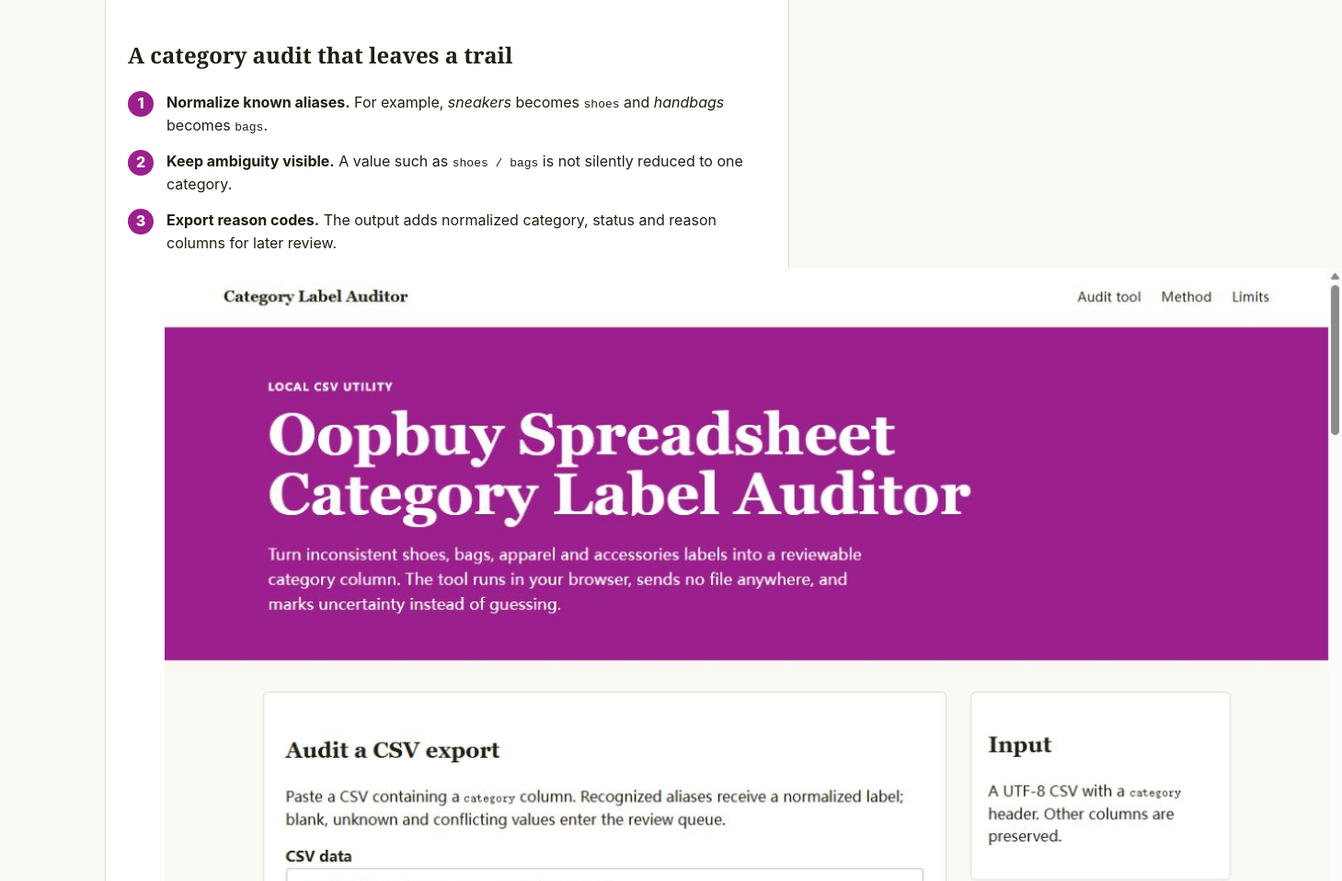
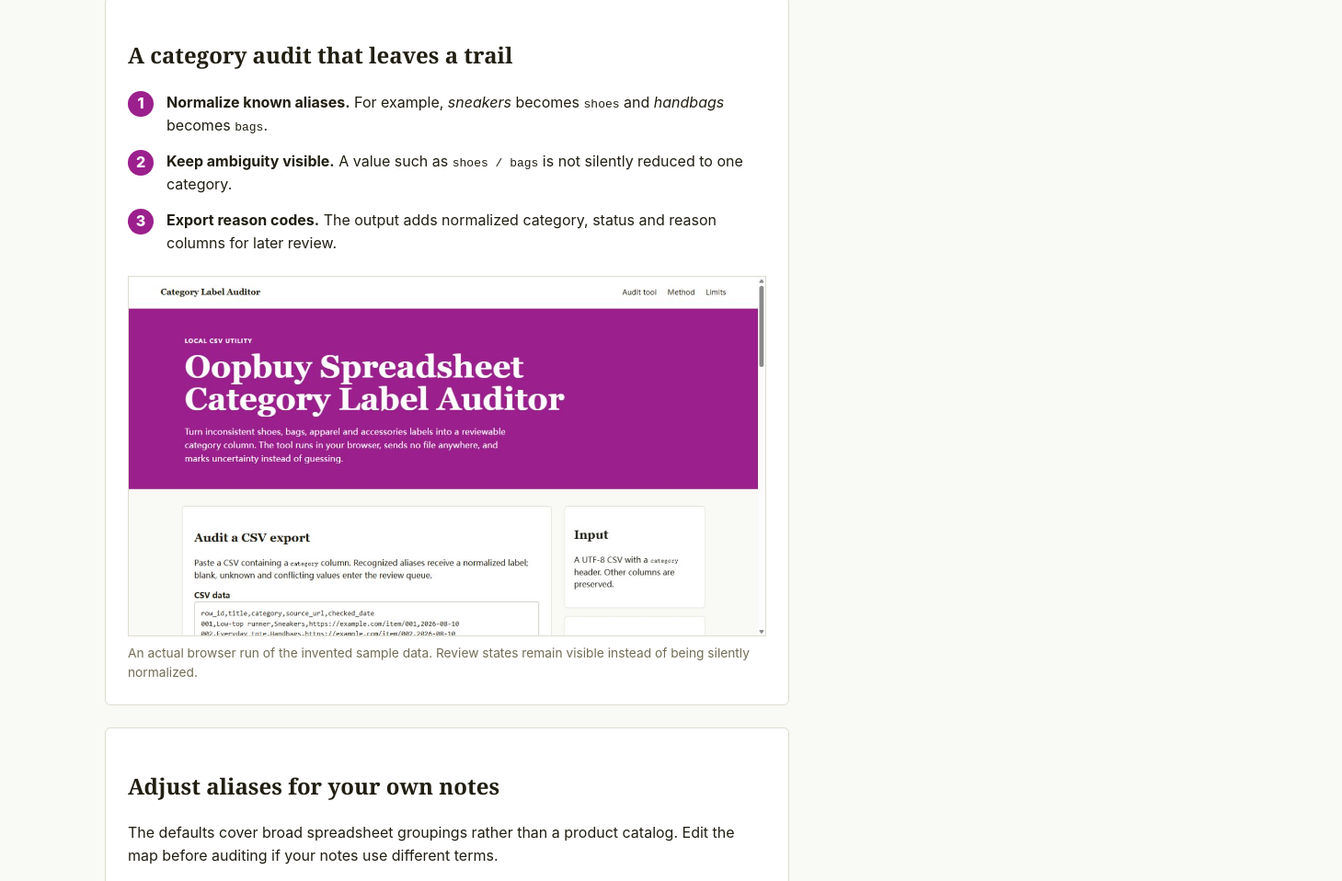
Before and after one commit to buykit-resource-hub-2026/oopbuy-spreadsheet-category-label-auditor, a website with bundled scripts: page index.html in a window 1280 px wide. Shown: the part 1535-2493 px from the top of the page at 92% size, 1459 px wide, since content can reach past the window. Built offline with nearby package versions, Linux system fonts and the light colour scheme.

Commit message:
Style audit example figure

```diff
--- a/web/styles.css
+++ b/web/styles.css
@@ -49,6 +49,9 @@ th, td { padding: 10px 9px; border-bottom: 1px solid var(--line); text-align: le
 .step-list { display: grid; gap: 14px; padding: 0; list-style: none; counter-reset: step; }
 .step-list li { position: relative; padding-left: 42px; }
 .step-list li::before { counter-increment: step; content: counter(step); position: absolute; left: 0; top: 0; display: grid; place-items: center; width: 28px; height: 28px; color: white; background: var(--accent); border-radius: 50%; font-weight: 800; }
+.result-figure { margin: 24px 0 0; }
+.result-figure img { display: block; width: 100%; height: auto; border: 1px solid var(--line); }
+.result-figure figcaption { margin-top: 8px; color: var(--muted); font-size: .86rem; }
 .boundary { border-left: 4px solid var(--review); padding-left: 14px; }
 .next-step { margin-top: 24px; padding: 24px; color: white; background: #28251b; border-radius: 6px; }
 .next-step a { color: white; }
```
